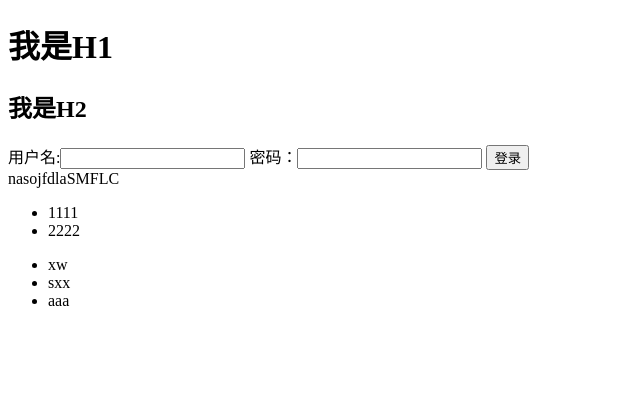
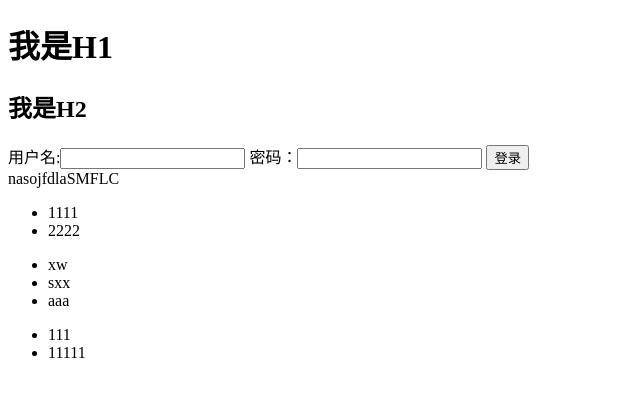
Before and after one commit to sohopang/git30, a plain HTML site: page index.html in a window 1280 px wide. Shown: the whole page, without its empty margins (0-640 px from the left). Drawn offline with Linux system fonts and the light colour scheme.

Commit message:
添加新的内容

```diff
--- a/index.html
+++ b/index.html
@@ -30,5 +30,9 @@
         <li>sxx</li>
         <li>aaa</li>
     </ul>
+    <ul>
+        <li>111</li>
+        <li>11111</li>
+    </ul>
 </body>
 </html>
```
